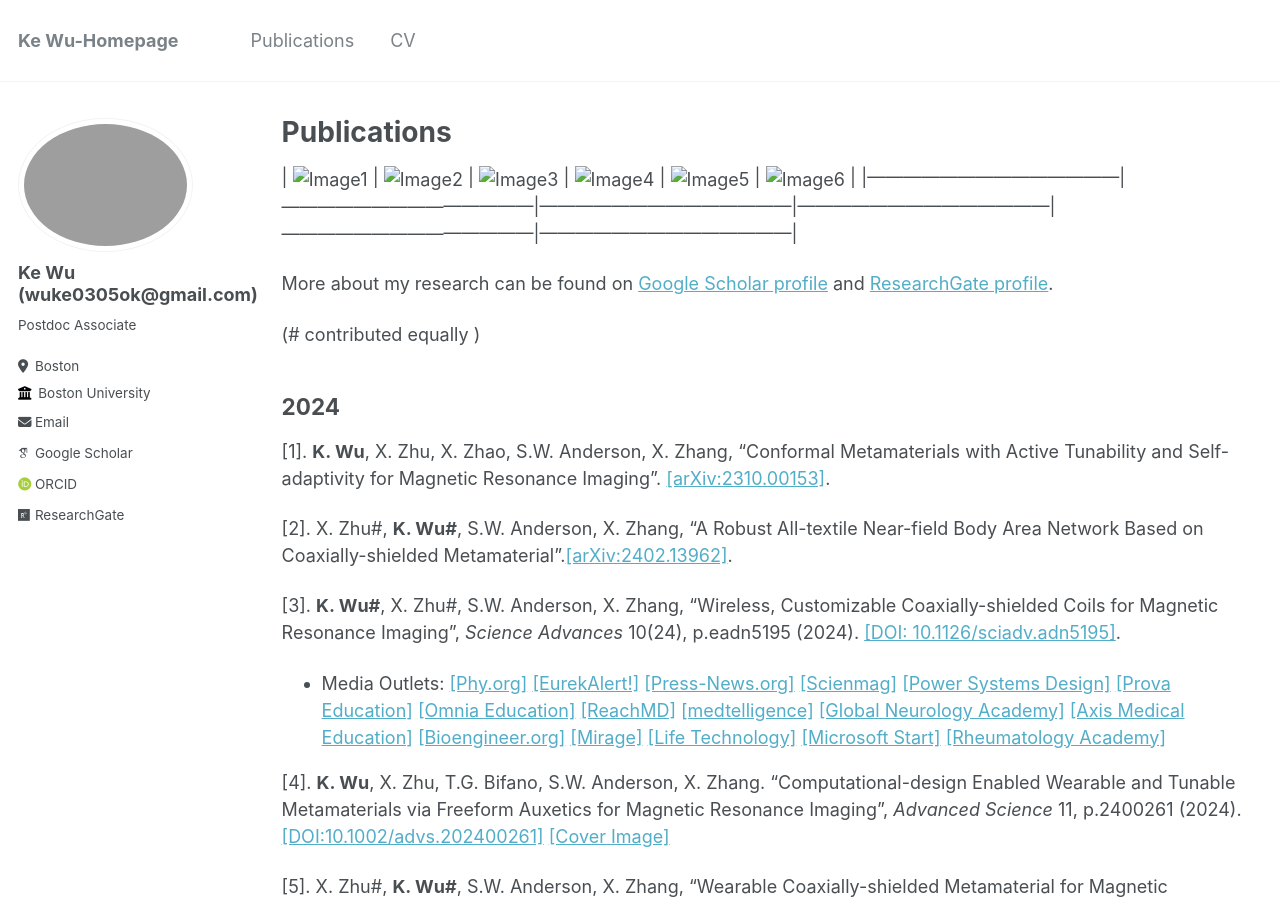
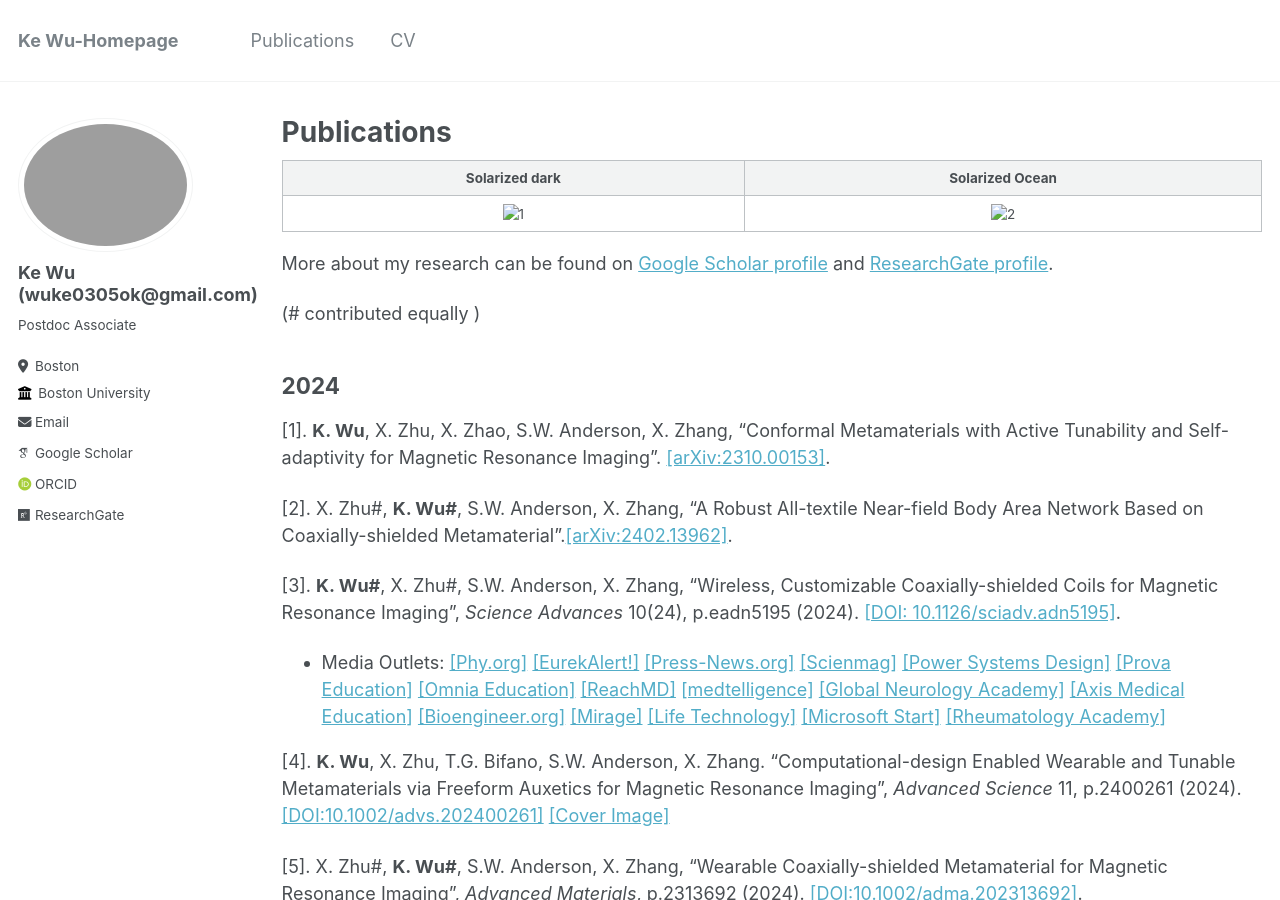
Before and after one commit to wuke0305/wuke0305.github.io, a Jekyll site: the page built from _pages/publications.md, in a window 1280 px wide and 900 px high. Built offline with Jekyll 4.4.1, drawn with Linux system fonts in a browser that asks for light colours; some web fonts are replaced.

Commit message:
Update publications.md

```diff
--- a/_pages/publications.md
+++ b/_pages/publications.md
@@ -4,9 +4,10 @@ title: "Publications"
 permalink: /publications/
 author_profile: true
 ---
-| ![Image1](Figure for github_1.png) | ![Image2](Figure for github_2.png) | ![Image3](Figure for github_3.png) | ![Image4](Figure for github_4.png) | ![Image5](Figure for github_5.png) | ![Image6](Figure for github_6.png) |
-|------------------------------------------|------------------------------------------|------------------------------------------|------------------------------------------|------------------------------------------|------------------------------------------|
 
+Solarized dark             |  Solarized Ocean
+:-------------------------:|:-------------------------:
+![1](Figure for github_1.png)  |  ![2](Figure for github_2.png)
 
 More about my research can be found on [Google Scholar profile](https://scholar.google.com/citations?user=gCnzlpcAAAAJ&hl=en) and [ResearchGate profile](https://www.researchgate.net/profile/Ke-Wu-48/research).
 
```
